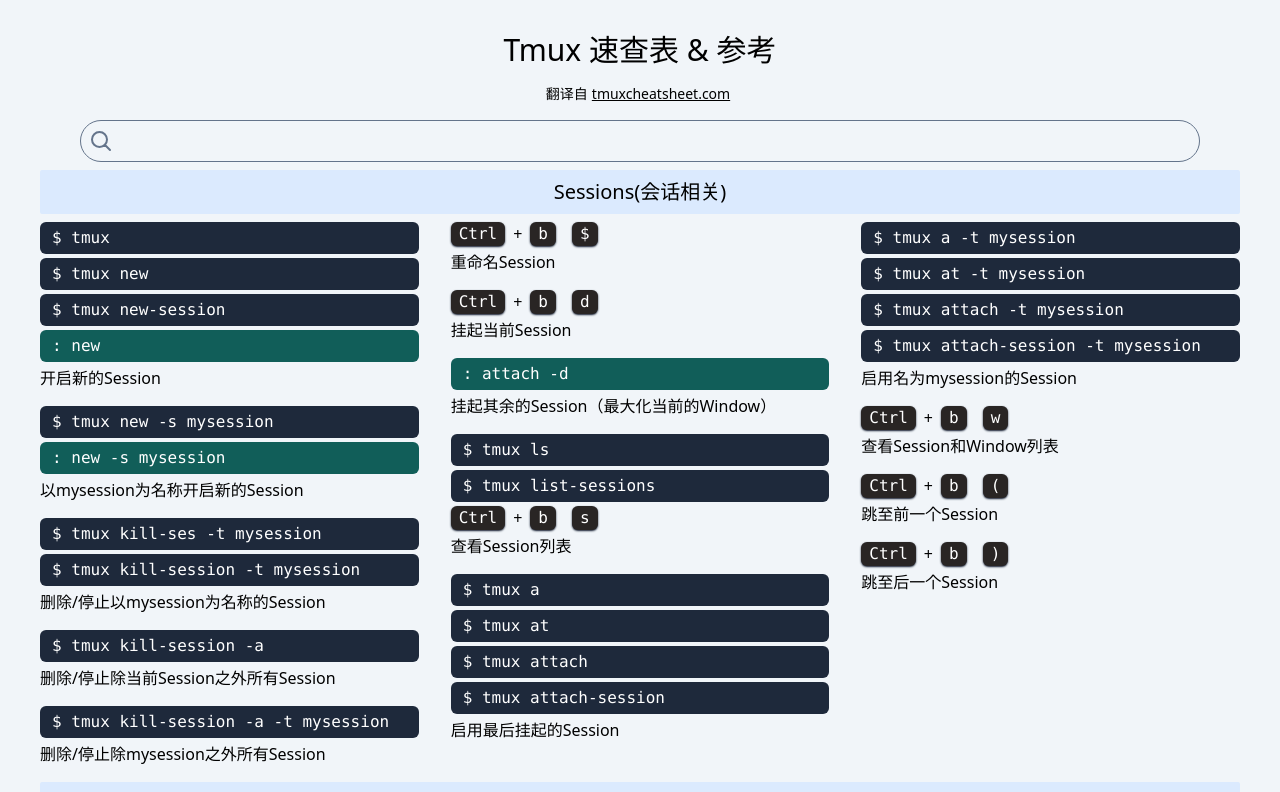
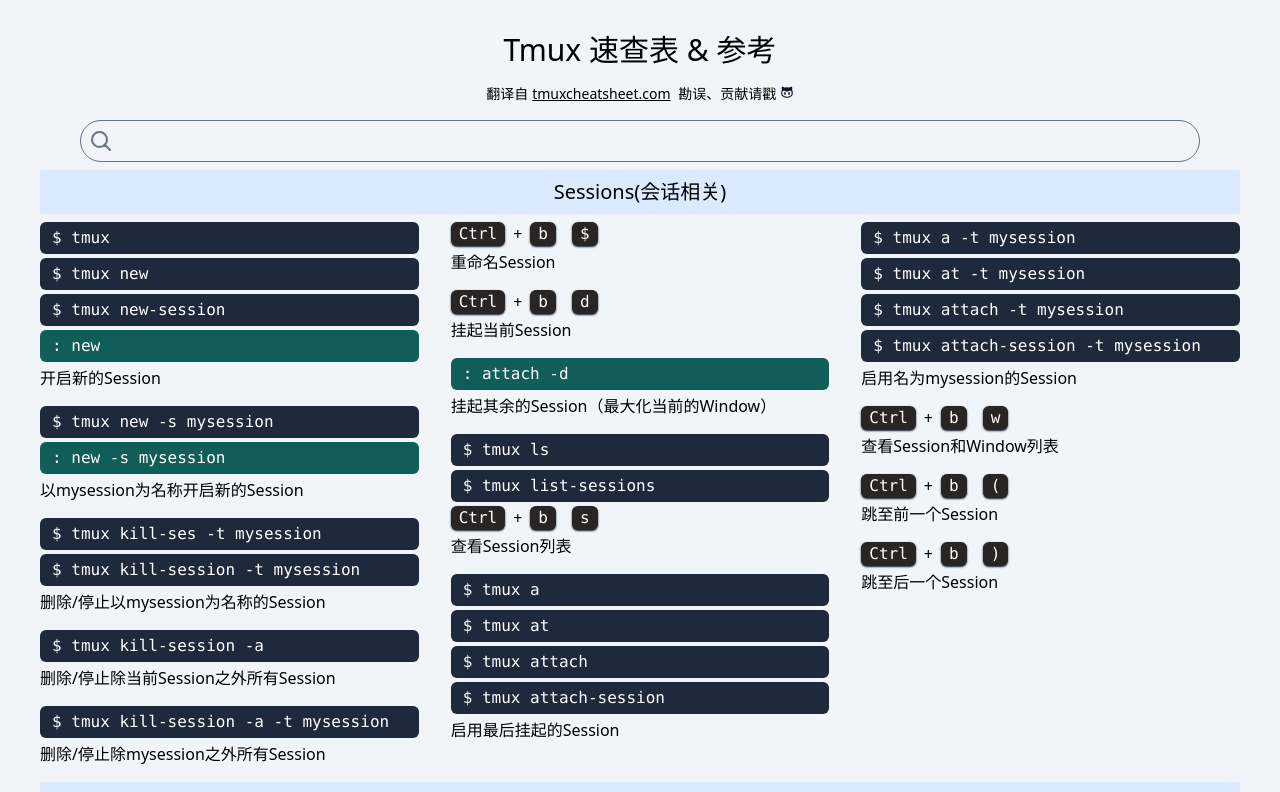
Before and after one commit to xubeiyan/tmux-cheat-sheet-cn, a SvelteKit app: page / in a window 1280 px wide. Shown: the top 792 px of the page. Built offline with nearby package versions, Linux system fonts and the light colour scheme.

Commit message:
feature(github.svelte): add github link

```diff
--- /dev/null
+++ b/src/assets/icon/github.svelte
@@ -0,0 +1,20 @@
+<script>
+	export let size = 1;
+	$: width = `${size}em`;
+	$: height = `${size}em`;
+</script>
+
+<svg
+	{width}
+	{height}
+	class="fill-slate-900 dark:fill-zinc-200"
+	viewBox="0 0 24 24"
+	fill="none"
+	xmlns="http://www.w3.org/2000/svg"
+>
+	<path
+		fill-rule="evenodd"
+		clip-rule="evenodd"
+		d="M20.9992 5.95846C21.0087 6.565 20.9333 7.32649 20.8658 7.8807C20.8395 8.09686 20.8037 8.27676 20.7653 8.42453C21.6227 10.01 22 11.9174 22 14C22 16.4684 20.8127 18.501 18.9638 19.8871C17.1319 21.2605 14.6606 22 12 22C9.33939 22 6.86809 21.2605 5.0362 19.8871C3.18727 18.501 2 16.4684 2 14C2 11.9174 2.37732 10.01 3.23472 8.42452C3.19631 8.27676 3.16055 8.09685 3.13422 7.8807C3.06673 7.32649 2.99133 6.565 3.00081 5.95846C3.01149 5.27506 3.10082 4.5917 3.19988 3.91379C3.24569 3.60028 3.31843 3.30547 3.65883 3.11917C4.00655 2.92886 4.37274 2.99981 4.73398 3.1021C5.95247 3.44713 7.09487 3.93108 8.16803 4.51287C9.2995 4.17287 10.5783 4 12 4C13.4217 4 14.7005 4.17287 15.832 4.51287C16.9051 3.93108 18.0475 3.44713 19.266 3.1021C19.6273 2.99981 19.9935 2.92886 20.3412 3.11917C20.6816 3.30547 20.7543 3.60028 20.8001 3.91379C20.8992 4.5917 20.9885 5.27506 20.9992 5.95846ZM20 14C20 12.3128 19.6122 10 17.5 10C16.5478 10 15.6474 10.2502 14.7474 10.5004C13.8482 10.7502 12.9495 11 12 11C11.0505 11 10.1518 10.7502 9.25263 10.5004C8.35261 10.2502 7.45216 10 6.5 10C4.39379 10 4 12.3197 4 14C4 15.7636 4.82745 17.231 6.23588 18.2869C7.66135 19.3556 9.69005 20 12 20C14.3099 20 16.3386 19.3555 17.7641 18.2869C19.1726 17.231 20 15.7636 20 14ZM10 14.5C10 15.8807 9.32843 17 8.5 17C7.67157 17 7 15.8807 7 14.5C7 13.1193 7.67157 12 8.5 12C9.32843 12 10 13.1193 10 14.5ZM15.5 17C16.3284 17 17 15.8807 17 14.5C17 13.1193 16.3284 12 15.5 12C14.6716 12 14 13.1193 14 14.5C14 15.8807 14.6716 17 15.5 17Z"
+	/>
+</svg>
--- a/src/components/titleArea.svelte
+++ b/src/components/titleArea.svelte
@@ -1,4 +1,12 @@
+<script>
+	import Github from '../assets/icon/github.svelte';
+</script>
+
 <h1 class="text-3xl pt-8 pb-4 dark:text-white">Tmux 速查表 & 参考</h1>
 <p class="text-sm mb-4 dark:text-slate-100">
 	翻译自<a class="underline px-1" href="https://tmuxcheatsheet.com/">tmuxcheatsheet.com</a>
+	勘误、贡献请戳
+	<a class="inline-block" target="_blank" href="https://github.com/xubeiyan/tmux-cheat-sheet-cn"
+		><Github /></a
+	>
 </p>
```
